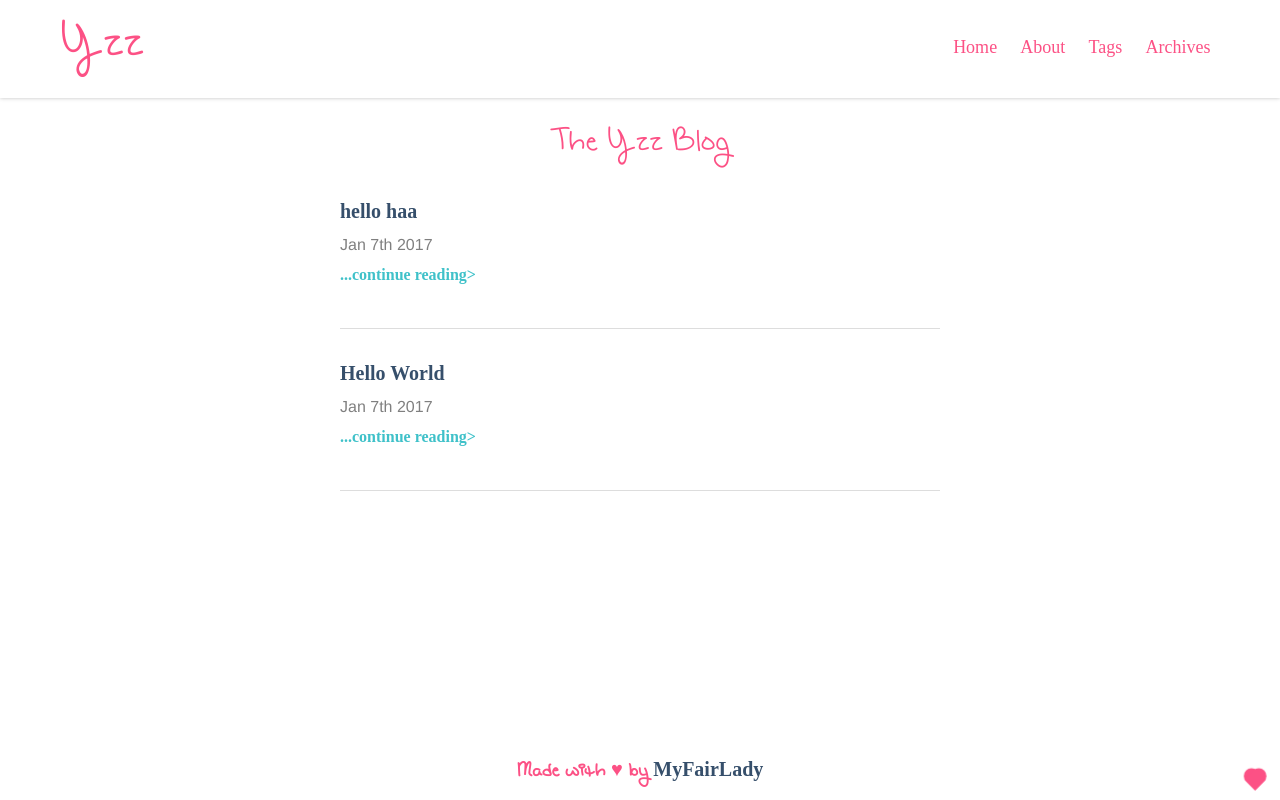
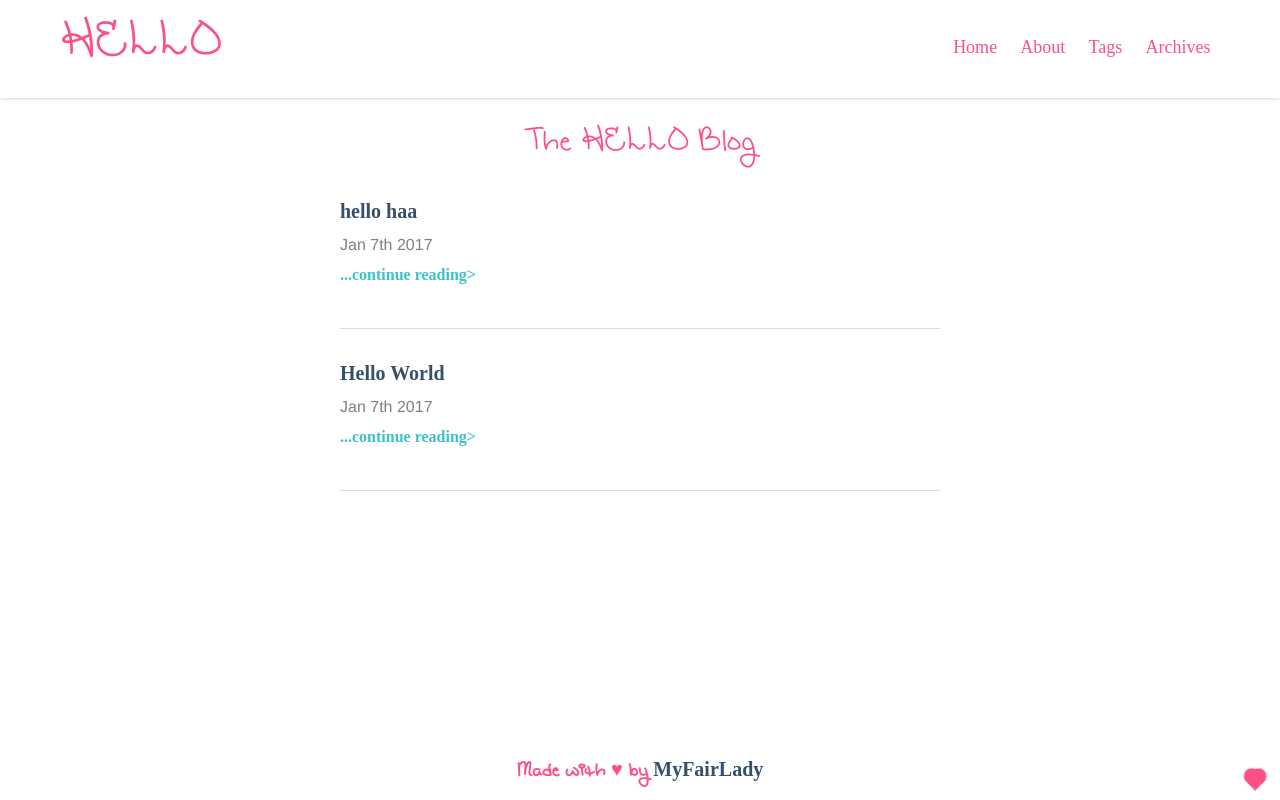
Before and after one commit to zhengyuting12/zhengyuting12.github.io, a plain HTML site: page index.html in a window 1280 px wide. Drawn offline with Linux system fonts and the light colour scheme; files whose address does not match are found by name.

Commit message:
Site updated: 2017-01-07 15:40:56

```diff
--- a/index.html
+++ b/index.html
@@ -38,10 +38,10 @@
 		<div class="main">
 			<div id="mobile-bar">
     <a class="menu-button"></a>
-    <a class="logo" href="/">Yzz</a>
+    <a class="logo" href="/">HELLO</a>
 </div>
 <header class="nav-header">
-    <a href="/" class="logo-link">Yzz</a>
+    <a href="/" class="logo-link">HELLO</a>
 
 
     <ul class="nav nav-list">
@@ -86,7 +86,7 @@
     </ul>
 </div>
 
-<h1 class="title">The Yzz Blog</h1>
+<h1 class="title">The HELLO Blog</h1>
 
 			<div class="blog-main">
 
```
Also changed, not shown: 2017/01/07/aaa/index.html (+3 -3 lines), 2017/01/07/hello-world/index.html (+3 -3 lines), archives/2017/01/index.html (+3 -3 lines), archives/2017/index.html (+3 -3 lines), archives/index.html (+3 -3 lines).
